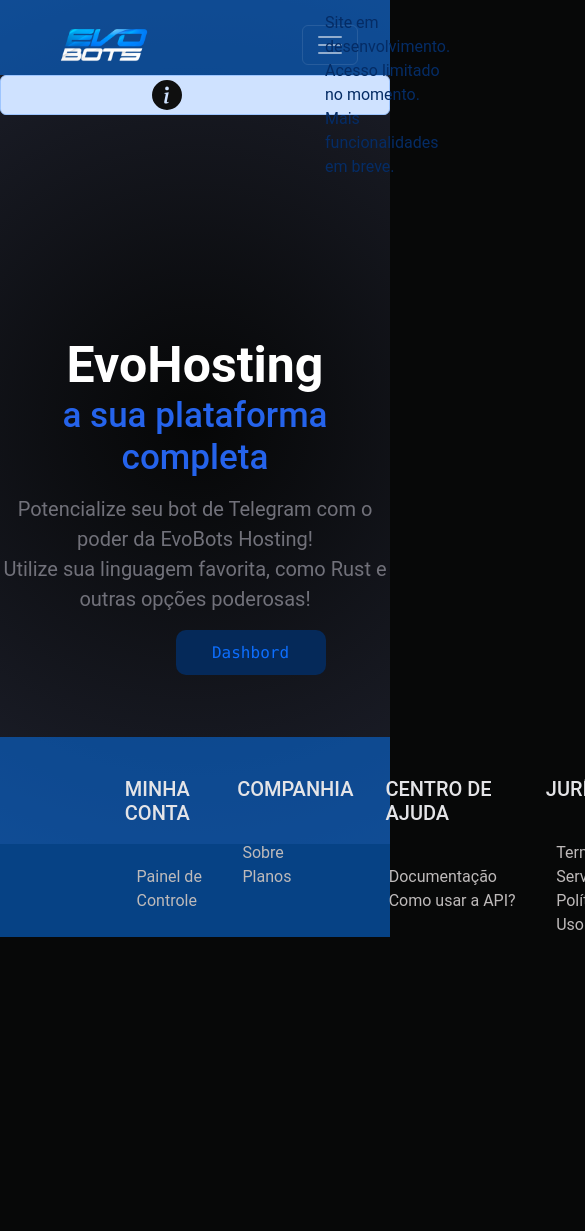
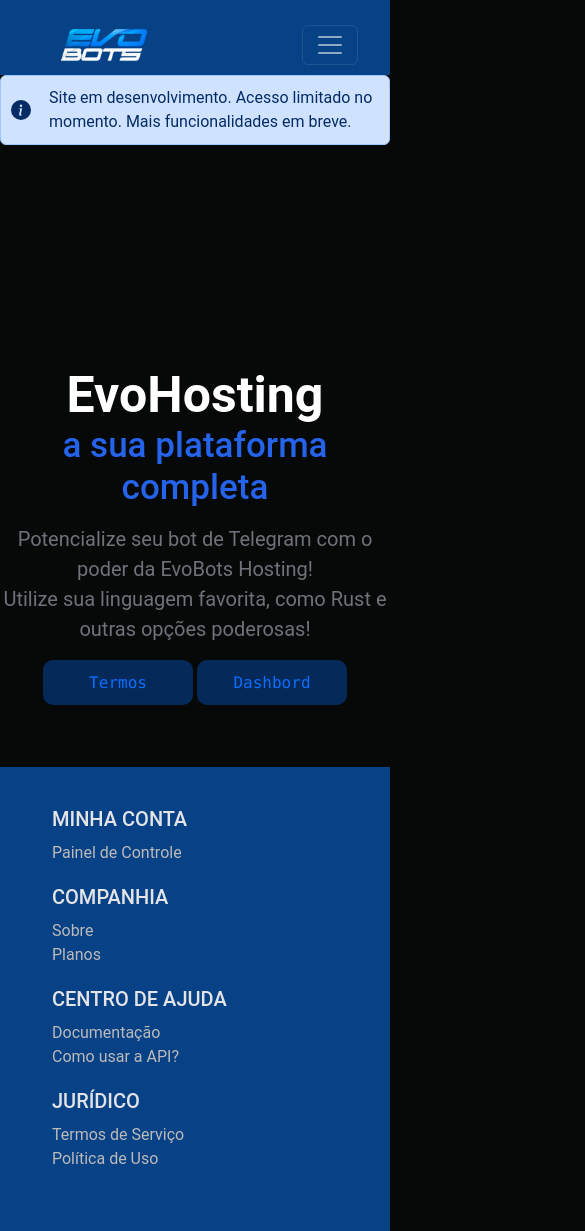
Before and after one commit to luanolidev/frontend-evohosting, a website: page src/views/index.html in a window 390 px wide. Shown: the top 1231 px of the page, 585 px wide, since content can reach past the window. Before the commit the page ends 937 px from the top, so only its background shows below. Drawn offline with nearby package versions, Linux system fonts and the light colour scheme; a web font is replaced by a local one.

Commit message:
Responsividade melhorada

```diff
--- a/src/assets/css/style.css
+++ b/src/assets/css/style.css
@@ -9,10 +9,12 @@
     font-style: normal;
 }
 
+
+
 body {
     background: rgb(7, 8, 8);
-    margin: 0px;
-    padding: 0px;
+    margin: 0;
+    padding: 0;
     color: #FFF;
     font-family: 'Roboto', sans-serif;
 }
@@ -25,11 +27,8 @@
     z-index: -1;
     width: 100%;
     height: 100%;
-    background: radial-gradient(circle, rgba(0, 0, 0, 0.1825105042016807) 0%, rgba(35, 38, 53, 0.8) 100%);
+
 }
-
-
-
 
 h3 {
     margin: 0;
@@ -96,18 +95,39 @@
     background-color: rgb(20, 56, 131);
 }
 
-.index-dashbord {
-    margin-left: 45%;
+.container-index-d {
+    display: flex;
+    justify-content: center;
+    align-items: center;
     margin-bottom: 16%;
+    list-style-type: none;
+}
+
+.butoon-dashbord,
+.button-terms {
     background: rgb(5, 41, 89);
     width: 150px;
     height: 45px;
     border: none;
     border-radius: 10px;
+    display: inline-block;
 }
 
 .alert {
-    height: 40px;
+    display: flex;
+    align-items: center;
+    padding: 10px;
+}
+
+.alert svg {
+    height: 20px;
+    width: 20px;
+    fill: currentColor;
+}
+
+.alert div {
+    flex-grow: 1;
+    margin-left: 10px;
 }
 
 .bi {
@@ -143,7 +163,8 @@
 .dashbord-apps {
     width: 100%;
     height: 305px;
-    background: rgba(9, 9, 11, 0.561);;
+    background: rgba(9, 9, 11, 0.561);
+    ;
     box-shadow: 0 0 7px rgba(37, 100, 235, 0.561);
     border-radius: 20px 20px 20px 20px;
 }
@@ -247,35 +268,34 @@
 
 .footer {
     width: 100%;
+    background-color: rgba(6, 112, 233, 0.554);
+    padding: 40px;
+    box-sizing: border-box;
 }
 
 .footer-content {
     display: flex;
-    height: 200px;
-    background-color: rgba(6, 112, 233, 0.554);
+    flex-wrap: wrap;
 }
 
 .footer-conta {
-   margin-left: 32%;
+    flex: 1;
+    margin-bottom: 20px;
 }
 
 .footer-title {
     color: rgb(228, 228, 231);
     margin: 0;
-    margin-top: 40px;
-    margin-right: 32px;
     font-size: 20px;
+    margin-bottom: 10px;
 }
 
 .footer-opcoes {
     list-style-type: none;
-    margin-top: 40px;
-    margin-right: 20px;
-    margin-left: -18%;
+    padding: 0;
 }
 
 .footer-opcoes-c {
-    margin-top: 30px;
     color: #bebaba;
     text-decoration: none;
 }
@@ -388,15 +408,19 @@
 #plans-mercury {
     color: #ffd700;
 }
+
 #plans-venus {
     color: #32cd32;
 }
+
 #plans-mars {
     color: #ff4500;
 }
+
 #plans-jupiter {
     color: #8c12e7;
 }
+
 #plans-saturn {
     color: #e27527;
 }
--- a/src/views/dashboard.html
+++ b/src/views/dashboard.html
@@ -99,35 +99,45 @@
         </div>
     </div>
 
-    <footer>
-        <div class="footer-content">
+
+    <footer class="footer">
+        <div class="container">
+            <div class="row">
+                <div class="col-md-3">
                     <div class="footer-conta">
                         <h2 class="footer-title">MINHA CONTA</h2>
                         <ul class="footer-opcoes">
                             <li><a class="footer-opcoes-c" href="dashboard.html">Painel de Controle</a></li>
                         </ul>
                     </div>
-          <div>
+                </div>
+                <div class="col-md-3">
+                    <div class="footer-conta">
                         <h2 class="footer-title">COMPANHIA</h2>
                         <ul class="footer-opcoes">
-              <li><a class="footer-opcoes-c" href="#">Sobre</a></li>
-              <li><a class="footer-opcoes-c" href="#">Planos</a></li>
+                            <li><a class="footer-opcoes-c" href="">Sobre</a></li>
+                            <li><a class="footer-opcoes-c" href="plans.html">Planos</a></li>
                         </ul>
                     </div>
-          <div>
+                </div>
+                <div class="col-md-3">
+                    <div class="footer-conta">
                         <h2 class="footer-title">CENTRO DE AJUDA</h2>
                         <ul class="footer-opcoes">
-              <li><a class="footer-opcoes-c" href="#">Documentação</a></li>
-              <li><a class="footer-opcoes-c" href="#">Como usar a API?</a></li>
+                            <li><a class="footer-opcoes-c" href="">Documentação</a></li>
+                            <li><a class="footer-opcoes-c" href="documentation.html">Como usar a API?</a></li>
                         </ul>
                     </div>
-          <div>
+                </div>
+                <div class="col-md-3">
+                    <div class="footer-conta">
                         <h2 class="footer-title">JURÍDICO</h2>
                         <ul class="footer-opcoes">
-              <li><a class="footer-opcoes-c" href="https://truehosting.mintlify.app/introduction">Termos de Serviço</a>
-              </li>
-              <li><a class="footer-opcoes-c" href="#">Política de Uso</a></li>
+                            <li><a class="footer-opcoes-c" href="https://truehosting.mintlify.app/introduction">Termos de Serviço</a></li>
+                            <li><a class="footer-opcoes-c" href="">Política de Uso</a></li>
                         </ul>
+                    </div>
+                </div>
             </div>
         </div>
     </footer>
@@ -160,16 +170,6 @@
         integrity="sha384-C6RzsynM9kWDrMNeT87bh95OGNyZPhcTNXj1NW7RuBCsyN/o0jlpcV8Qyq46cDfL"
         crossorigin="anonymous"></script>
 
-    <script type="text/javascript">
-        window.$crisp = [];
-        window.CRISP_WEBSITE_ID = "8accd311-3625-472a-97cd-54e41fbf0424";
-        (function () {
-            d = document;
-            s = d.createElement("script");
-            s.src = "https://client.crisp.chat/l.js";
-            s.async = 1;
-            d.getElementsByTagName("head")[0].appendChild(s);
-        })();
-    </script>
+        <script type="text/javascript">window.$crisp=[];window.CRISP_WEBSITE_ID="44370ab1-02fc-4a1a-afeb-80acd10071f7";(function(){d=document;s=d.createElement("script");s.src="https://client.crisp.chat/l.js";s.async=1;d.getElementsByTagName("head")[0].appendChild(s);})();</script>
 </body>
 </html>
--- a/src/views/index.html
+++ b/src/views/index.html
@@ -4,13 +4,14 @@
 <head>
   <meta charset="UTF-8">
   <meta name="viewport" content="width=device-width, initial-scale=1">
-  <title>EvoHosting - Dashboard</title>
+  <title>EvoHosting - Home</title>
   <link href="https://cdn.jsdelivr.net/npm/bootstrap@5.3.2/dist/css/bootstrap.min.css" rel="stylesheet"
     integrity="sha384-T3c6CoIi6uLrA9TneNEoa7RxnatzjcDSCmG1MXxSR1GAsXEV/Dwwykc2MPK8M2HN" crossorigin="anonymous">
   <link rel="stylesheet" href="../assets/css/style.css">
   <script src="https://code.jquery.com/jquery-3.6.4.min.js"></script>
   <script src="https://cdn.jsdelivr.net/npm/axios/dist/axios.min.js"></script>
 </head>
+
 <body>
 
   <nav class="navbar navbar-expand-lg navbar-dark">
@@ -22,14 +23,15 @@
       <div class="collapse navbar-collapse" id="navegacao">
         <ul class="navbar-nav mb-2 mb-lg-0">
           <li class="nav-item"><a href="index.html" class="nav-link" data-translate="navbar_home">Home</a></li>
-        <li class="nav-item"><a href="plan.html" class="nav-link"  data-translate="navbar_plans">Planos</a></li>
+          <li class="nav-item"><a href="plan.html" class="nav-link" data-translate="navbar_plans">Planos</a></li>
           <li class="nav-item"><a href="#" class="nav-link disabled" data-translate="navbar_docs"
               aria-disabled="true">Documentação</a>
           </li>
           <li class="nav-item"><a href="#" class="nav-link disabled" aria-disabled="true">Downloads</a></li>
           <li class="nav-item"><a href="#" class="nav-link disabled" aria-disabled="true">Serviços</a></li>
           <li class="nav-item dropdown">
-          <a href="http://localhost:3000/auth/login" class="enter-account-discord" role="button" id="discordLoginBtn">Entrar</a>
+            <a href="http://localhost:3000/auth/login" class="enter-account-discord" role="button"
+              id="discordLoginBtn">Entrar</a>
           </li>
         </ul>
       </div>
@@ -58,59 +60,66 @@
       Utilize sua linguagem favorita, como Rust e outras opções poderosas!
     </p>
 
-    <button class="index-dashbord">
+<div class="container-index-d">
+  <li id="index-dashbord">
+    <button class="butoon-dashbord">
+      <samp><a href="dashboard.html" style="text-decoration: none;">Termos</a></samp>
+    </button>
+    <button class="button-terms">
       <samp><a href="dashboard.html" style="text-decoration: none;">Dashbord</a></samp>
     </button>
+  </li>
+</div>
 
     <div id="user-info" style="display: none;">
       <img id="user-avatar" src="" class="rounded-full w-12 h-12 mr-3">
       <span id="user-name"></span>
     </div>
 
-    <footer>
-      <div class="footer-content">
+    <footer class="footer">
+      <div class="container">
+          <div class="row">
+              <div class="col-md-3">
                   <div class="footer-conta">
                       <h2 class="footer-title">MINHA CONTA</h2>
                       <ul class="footer-opcoes">
                           <li><a class="footer-opcoes-c" href="dashboard.html">Painel de Controle</a></li>
                       </ul>
                   </div>
-        <div>
+              </div>
+              <div class="col-md-3">
+                  <div class="footer-conta">
                       <h2 class="footer-title">COMPANHIA</h2>
                       <ul class="footer-opcoes">
                           <li><a class="footer-opcoes-c" href="">Sobre</a></li>
                           <li><a class="footer-opcoes-c" href="plans.html">Planos</a></li>
                       </ul>
                   </div>
-        <div>
+              </div>
+              <div class="col-md-3">
+                  <div class="footer-conta">
                       <h2 class="footer-title">CENTRO DE AJUDA</h2>
                       <ul class="footer-opcoes">
                           <li><a class="footer-opcoes-c" href="">Documentação</a></li>
                           <li><a class="footer-opcoes-c" href="documentation.html">Como usar a API?</a></li>
                       </ul>
                   </div>
-        <div>
+              </div>
+              <div class="col-md-3">
+                  <div class="footer-conta">
                       <h2 class="footer-title">JURÍDICO</h2>
                       <ul class="footer-opcoes">
-            <li><a class="footer-opcoes-c" href="https://truehosting.mintlify.app/introduction">Termos de Serviço</a>
-            </li>
+                          <li><a class="footer-opcoes-c" href="https://truehosting.mintlify.app/introduction">Termos de Serviço</a></li>
                           <li><a class="footer-opcoes-c" href="">Política de Uso</a></li>
                       </ul>
                   </div>
               </div>
+          </div>
+      </div>
   </footer>
 
-    <script type="text/javascript">
-      window.$crisp = [];
-      window.CRISP_WEBSITE_ID = "8accd311-3625-472a-97cd-54e41fbf0424";
-      (function () {
-        d = document;
-        s = d.createElement("script");
-        s.src = "https://client.crisp.chat/l.js";
-        s.async = 1;
-        d.getElementsByTagName("head")[0].appendChild(s);
-      })();
-    </script>
+    <script
+      type="text/javascript">window.$crisp = []; window.CRISP_WEBSITE_ID = "44370ab1-02fc-4a1a-afeb-80acd10071f7"; (function () { d = document; s = d.createElement("script"); s.src = "https://client.crisp.chat/l.js"; s.async = 1; d.getElementsByTagName("head")[0].appendChild(s); })();</script>
     <script src="https://cdn.jsdelivr.net/npm/bootstrap@5.3.2/dist/js/bootstrap.bundle.min.js"
       integrity="sha384-C6RzsynM9kWDrMNeT87bh95OGNyZPhcTNXj1NW7RuBCsyN/o0jlpcV8Qyq46cDfL"
       crossorigin="anonymous"></script>
```
Also changed, not shown: src/views/plan.html (+20 -9 lines). Lines whose indentation alone changed are shown as unchanged.
